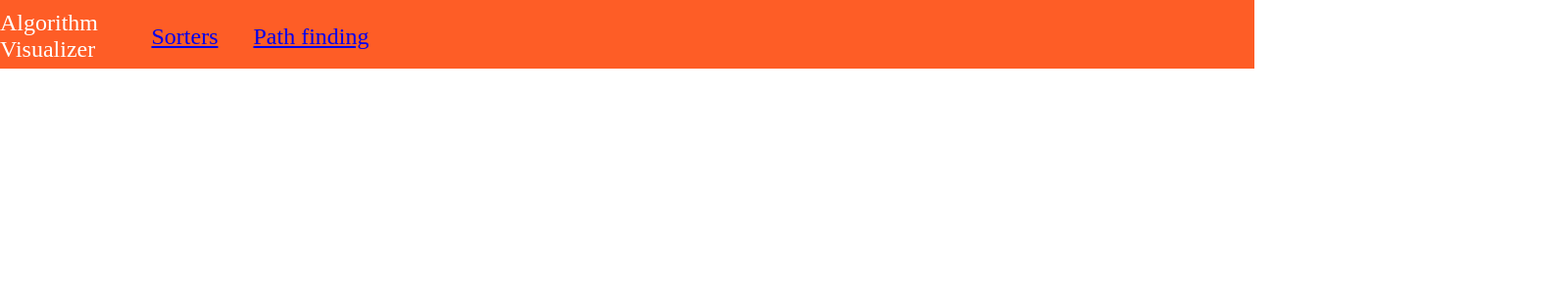
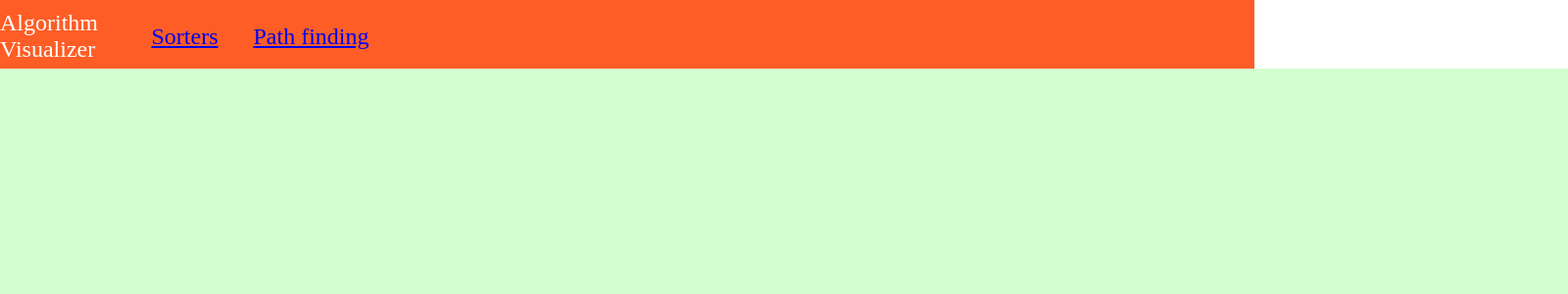
Before and after one commit to nermin3/algorithm-visualizer, a React (Create React App) app: page /path-finding in a window 1280 px wide. Shown: the top 300 px of the page at 98% size, 1600 px wide, since content can reach past the window. Built offline with nearby package versions, Linux system fonts and the light colour scheme.

Commit message:
Added grid for pathfinding and changing calls to different values

```diff
--- a/src/common/enums.ts
+++ b/src/common/enums.ts
@@ -4,12 +4,14 @@ export enum SORTER_ALGORITHM {
   INSERTION_SORT,
   MERGE_SORT,
   QUICK_SORT,
-  HEAP_SORT
+  HEAP_SORT,
 }
 
 export enum MATRIX_MARKER {
-  START,
-  PATH,
-  WALL,
-  END,
+  START = 'start',
+  PATH1 = 'path1',
+  PATH2 = 'path2',
+  PATH3 = 'path3',
+  WALL = 'wall',
+  END = 'end',
 }
--- a/src/views/app/App.tsx
+++ b/src/views/app/App.tsx
@@ -6,6 +6,7 @@ import './app.scss';
 import { createMuiTheme, MuiThemeProvider } from '@material-ui/core';
 import { BrowserRouter as Router, Route, Switch } from 'react-router-dom';
 import { PathFindingView } from '../pathFinding/PathFindingView';
+import { pathFindingService } from '../pathFinding/PathFindingService';
 
 const theme = createMuiTheme({
   overrides: {
@@ -55,7 +56,11 @@ function App() {
             />
           </Route>
           <Route exact={true} path="/path-finding">
-            <PathFindingView />
+            <PathFindingView
+              grid={pathFindingService.gridSubject.getValue()}
+              updateCell={pathFindingService.updateCell}
+              gridObservable={pathFindingService.gridSubject}
+            />
           </Route>
         </Switch>
       </MuiThemeProvider>
--- a/src/views/pathFinding/PathFindingService.ts
+++ b/src/views/pathFinding/PathFindingService.ts
@@ -1,10 +1,62 @@
 import { BehaviorSubject } from 'rxjs';
 import { pathFindingStore } from './PathFindingStore';
+import { MATRIX_MARKER } from '../../common/enums';
 
 export class PathFindingService {
-  gridSubject = new BehaviorSubject<number[][]>(
+  private currentMarker = MATRIX_MARKER.START;
+  private lastStartPosition: { x: number; y: number } | null = null;
+  private lastEndPosition: { x: number; y: number } | null = null;
+
+  readonly gridSubject = new BehaviorSubject<MATRIX_MARKER[][]>(
     pathFindingStore.gridSubject.getValue()
   );
+
+  constructor() {
+    document.addEventListener('keydown', this.updateCurrentMarker);
+  }
+
+  updateCell = (newX: number, newY: number) => {
+    const grid = this.gridSubject.getValue();
+    grid[newX][newY] = this.currentMarker;
+
+    if (this.currentMarker === MATRIX_MARKER.START) {
+      if (this.lastStartPosition) {
+        const { x: lastX, y: lastY } = this.lastStartPosition;
+        grid[lastX][lastY] = MATRIX_MARKER.PATH1;
+      }
+      this.lastStartPosition = { x: newX, y: newY };
+    }
+
+    if (this.currentMarker === MATRIX_MARKER.END) {
+      if (this.lastEndPosition) {
+        const { x: lastX, y: lastY } = this.lastEndPosition;
+        grid[lastX][lastY] = MATRIX_MARKER.PATH1;
+      }
+      this.lastEndPosition = { x: newX, y: newY };
+    }
+
+    this.gridSubject.next(grid);
+  };
+
+  updateCurrentMarker = (e: KeyboardEvent) => {
+    switch (e.code) {
+      case 'Digit0':
+        this.currentMarker = MATRIX_MARKER.START;
+        break;
+      case 'Digit1':
+        this.currentMarker = MATRIX_MARKER.PATH1;
+        break;
+      case 'Digit2':
+        this.currentMarker = MATRIX_MARKER.PATH2;
+        break;
+      case 'Digit3':
+        this.currentMarker = MATRIX_MARKER.PATH3;
+        break;
+      case 'Digit4':
+        this.currentMarker = MATRIX_MARKER.END;
+        break;
+    }
+  };
 }
 
 export const pathFindingService = new PathFindingService();
--- a/src/views/pathFinding/PathFindingStore.ts
+++ b/src/views/pathFinding/PathFindingStore.ts
@@ -1,12 +1,12 @@
 import { BehaviorSubject } from 'rxjs';
-import { MATRIX_SIZE } from './pathFindingUtil';
+import { COLUMN_SIZE, ROW_SIZE } from './pathFindingUtil';
 import { MATRIX_MARKER } from '../../common/enums';
 
 class PathFindingStore {
-  gridSubject = new BehaviorSubject<number[][]>(
-    new Array(MATRIX_SIZE)
-      .fill(MATRIX_MARKER.PATH)
-      .map(() => new Array(MATRIX_SIZE).fill(MATRIX_MARKER.PATH))
+  gridSubject = new BehaviorSubject<MATRIX_MARKER[][]>(
+    new Array(ROW_SIZE)
+      .fill(MATRIX_MARKER.PATH1)
+      .map(() => new Array(COLUMN_SIZE).fill(MATRIX_MARKER.PATH1))
   );
 }
 
--- a/src/views/pathFinding/PathFindingView.tsx
+++ b/src/views/pathFinding/PathFindingView.tsx
@@ -1,3 +1,54 @@
-export function PathFindingView() {
-  return <div />;
+import React, { useEffect, useState } from 'react';
+import { MATRIX_MARKER } from '../../common/enums';
+import { Table, TableBody, TableCell, TableRow } from '@material-ui/core';
+import './pathFinding.scss';
+import { Observable } from 'rxjs';
+
+interface PathFindingViewProps {
+  grid: MATRIX_MARKER[][];
+  updateCell: (newX: number, newY: number) => void;
+  gridObservable: Observable<MATRIX_MARKER[][]>;
 }
+
+export function PathFindingView(props: PathFindingViewProps) {
+  const { grid: gridProp, updateCell, gridObservable } = props;
+
+  const [grid, setGrid] = useState(gridProp);
+
+  useEffect(() => {
+    const gridSubscription = gridObservable.subscribe((value) => {
+      setGrid([...value]);
+    });
+
+    return () => {
+      gridSubscription.unsubscribe();
+    };
+  }, []);
+
+  return (
+    <div className="pathFindingViewRoot">
+      <Table>
+        <TableBody>
+          {grid.map((columns, x) => {
+            return (
+              <TableRow key={x}>
+                {columns.map((column, y) => {
+                  const onCellClick = () => {
+                    updateCell(x, y);
+                  };
+                  return (
+                    <TableCell
+                      key={y}
+                      className={column}
+                      onClick={onCellClick}
+                    />
+                  );
+                })}
+              </TableRow>
+            );
+          })}
+        </TableBody>
+      </Table>
+    </div>
+  );
+}
--- /dev/null
+++ b/src/views/pathFinding/pathFinding.scss
@@ -0,0 +1,43 @@
+.pathFindingViewRoot {
+
+  .baseCell,
+  %base-cell {
+    border: none;
+  }
+
+  .start {
+    @extend %base-cell;
+
+    background-color: #274bf9;
+  }
+
+  .path1 {
+    @extend %base-cell;
+
+    background-color: #d3ffce;
+  }
+
+  .path2 {
+    @extend %base-cell;
+
+    background-color: #58e1ab;
+  }
+
+  .path3 {
+    @extend %base-cell;
+
+    background-color: #08c96b;
+  }
+
+  .wall {
+    @extend %base-cell;
+
+    background-color: #232600;
+  }
+
+  .end {
+    @extend %base-cell;
+
+    background-color: #18ecdc;
+  }
+}
--- a/src/views/pathFinding/pathFindingUtil.ts
+++ b/src/views/pathFinding/pathFindingUtil.ts
@@ -1 +1,2 @@
-export const MATRIX_SIZE = 50;
+export const ROW_SIZE = 25;
+export const COLUMN_SIZE = 50;
--- a/src/views/sorter/SortService.ts
+++ b/src/views/sorter/SortService.ts
@@ -16,10 +16,10 @@ import {
 } from '../../common/sorters';
 
 class SortService {
-  arraySubject = new BehaviorSubject<number[]>(
+  readonly arraySubject = new BehaviorSubject<number[]>(
     sortStore.arraySubject.getValue()
   );
-  algorithmSubject = new BehaviorSubject<SORTER_ALGORITHM>(
+  readonly algorithmSubject = new BehaviorSubject<SORTER_ALGORITHM>(
     sortStore.algorithmSubject.getValue()
   );
 
--- a/src/views/sorter/SorterView.tsx
+++ b/src/views/sorter/SorterView.tsx
@@ -1,4 +1,4 @@
-import './sorterView.scss';
+import './sorter.scss';
 import { useEffect, useState } from 'react';
 import { SorterSubMenu } from './SorterSubMenu';
 import { SORTER_ALGORITHM } from '../../common/enums';
```
Also changed, not shown: src/views/sorter/sorter.scss (renamed from src/views/sorter/sorterView.scss).
